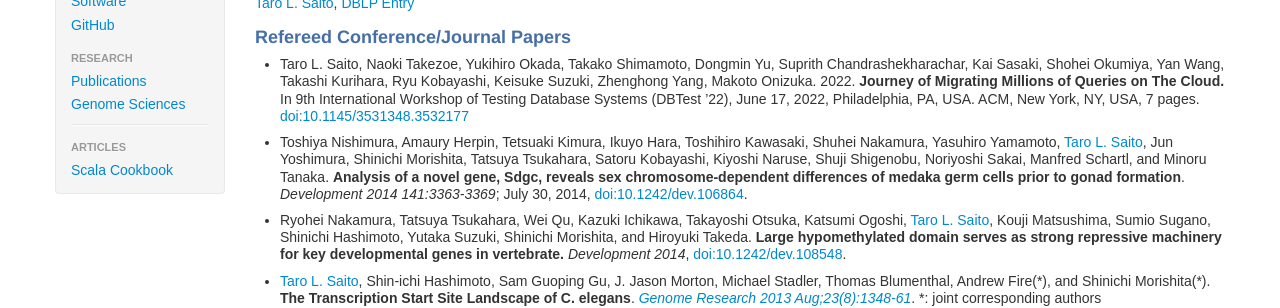
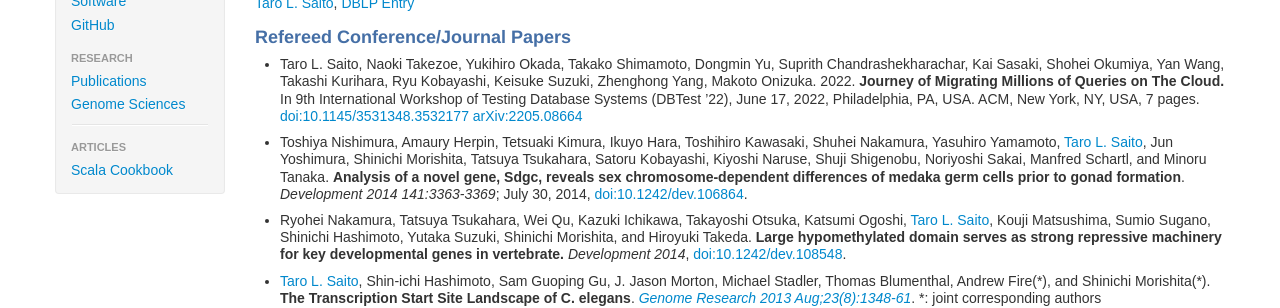
Before and after one commit to xerial/xerial.github.com, a Jekyll site: the page built from publication.md, in a window 1280 px wide and 900 px high. Shown: the part 151-459 px from the top of the window. Built offline with Jekyll 4.4.1, drawn with Linux system fonts in a browser that asks for light colours; Markdown is read by kramdown in place of the engine named in the settings.

Commit message:
Update publication.md

```diff
--- a/publication.md
+++ b/publication.md
@@ -13,7 +13,7 @@ Takashi Kurihara, Ryu Kobayashi, Keisuke Suzuki, Zhenghong Yang, Makoto
 Onizuka. 2022. **Journey of Migrating Millions of Queries on The Cloud.**
 In 9th International Workshop of Testing Database Systems (DBTest ’22),
 June 17, 2022, Philadelphia, PA, USA. ACM, New York, NY, USA, 7 pages.
-[doi:10.1145/3531348.3532177](https://doi.org/10.1145/3531348.3532177)
+[doi:10.1145/3531348.3532177](https://doi.org/10.1145/3531348.3532177) [arXiv:2205.08664](https://arxiv.org/abs/2205.08664)
 
 - Toshiya Nishimura, Amaury Herpin, Tetsuaki Kimura, Ikuyo Hara, Toshihiro Kawasaki, Shuhei Nakamura, Yasuhiro Yamamoto, [Taro L. Saito](/leo), Jun Yoshimura, Shinichi Morishita, Tatsuya Tsukahara, Satoru Kobayashi, Kiyoshi Naruse, Shuji Shigenobu, Noriyoshi Sakai, Manfred Schartl, and Minoru Tanaka. **Analysis of a novel gene, Sdgc, reveals sex chromosome-dependent differences of medaka germ cells prior to gonad formation**. *Development 2014 141:3363-3369*; July 30, 2014, [doi:10.1242/dev.106864](http://dev.biologists.org/content/early/2014/07/30/dev.106864.abstract).
 
```
